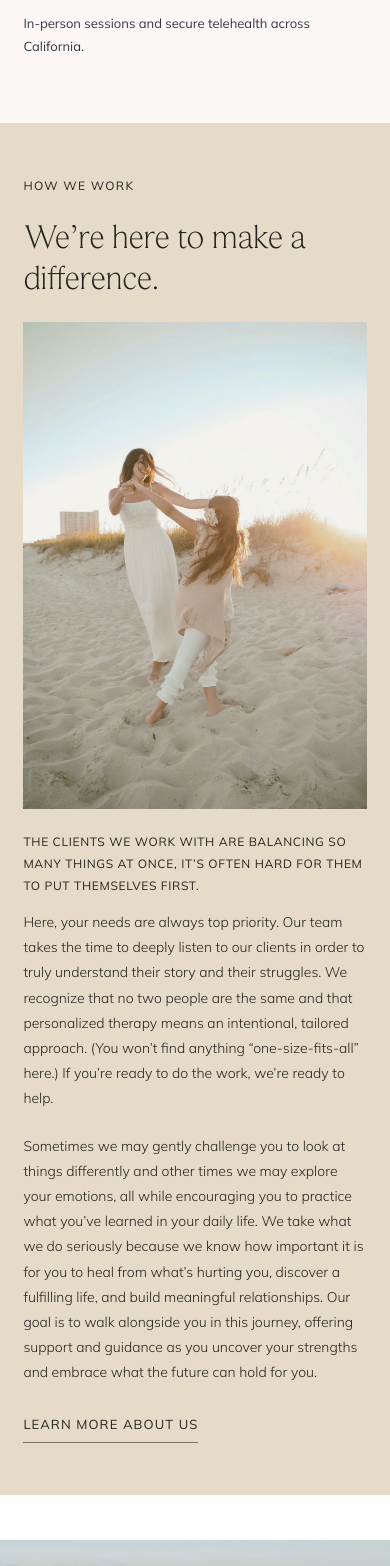
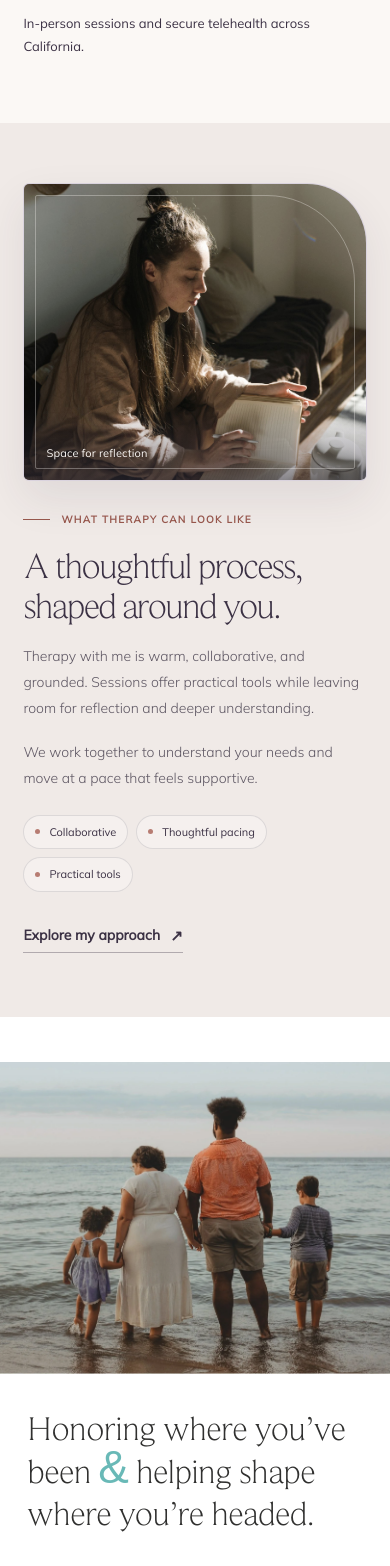
Before and after one commit to rudrakshkr/grow-my-therapy-website, a Next.js app: page / in a window 390 px wide. Shown: the part 6182-7748 px from the top of the page. Built offline with nearby package versions, Linux system fonts and the light colour scheme.

Commit message:
feat: redesign therapy process section

```diff
--- a/src/app/globals.css
+++ b/src/app/globals.css
@@ -1074,222 +1074,273 @@ a {
 }
 
 
-/* How We Work Section  */
-
-.how-work-section {
-  --how-grid-gutter: calc(4vw - 20px);
-  --how-container-width: min(1500px, calc(100vw - 8vw));
-  --how-cell-width: calc((1500px - 460px) / 24);
-
+/* Collaborative Therapy Process Section */
+
+.process-section {
+  --theme-plum: #3b3144;
+  --theme-ivory: #fbf8f5;
+  --theme-lavender: #eae3ed;
+  --theme-terracotta: #98584d;
+
+  width: 100%;
+  padding: clamp(70px, 8vw, 108px) clamp(24px, 6vw, 96px);
+  background: #f0eae7;
+  color: var(--theme-plum);
+}
+
+.process-inner {
+  display: grid;
+  grid-template-columns: minmax(0, 0.9fr) minmax(0, 1.1fr);
+  align-items: center;
+  gap: clamp(42px, 6vw, 82px);
+  width: 100%;
+  max-width: 1280px;
+  margin: 0 auto;
+}
+
+.process-visual {
   position: relative;
   width: 100%;
-  height: 100vh;
-  height: 100svh;
+  aspect-ratio: 0.84;
+  max-height: 580px;
+  margin: 0;
   overflow: hidden;
-  background: #e6dbc9;
-  color: #25231f;
-}
-
-.how-work-grid {
-  display: grid;
-  position: relative;
-  height: 100%;
-  grid-template-rows:
-    repeat(24, minmax(0, 1fr));
-  grid-template-columns:
-    minmax(var(--how-grid-gutter), 1fr)
-    repeat(24, minmax(0, var(--how-cell-width)))
-    minmax(var(--how-grid-gutter), 1fr);
-  column-gap: 20px;
-  row-gap: 11px;
-  overflow: clip;
-}
-
-.how-work-eyebrow {
-  grid-area: 4 / 3 / 6 / 15;
-  align-self: start;
-  margin: 0;
-  font-family: var(--font-muli), Arial, sans-serif;
-  font-size: 16px;
-  font-weight: 400;
-  line-height: 1.8;
-  letter-spacing: 1.3px;
-  text-transform: uppercase;
-}
-
-.how-work-heading {
-  grid-area: 8 / 3 / 10 / 20;
-  align-self: center;
-  margin: 0;
-  font-family: var(--font-beaufort-loaded), Georgia, serif;
-  font-size: clamp(40px, 3vw, 52px);
-  font-weight: 300;
-  line-height: 1.3;
-  letter-spacing: -0.5px;
-}
-
-.how-work-image {
-  grid-area: 3 / 22 / 23 / 27;
-  position: relative;
-  min-width: 0;
-  min-height: 0;
-  overflow: hidden;
-}
-
-.how-work-photo {
+  border-radius: 6px 100px 6px 6px;
+  background: var(--theme-lavender);
+}
+
+.process-photo {
   object-fit: cover;
-  object-position: 22% 46%;
-}
-
-.how-work-image-tint {
+  object-position: center;
+}
+
+.process-caption {
   position: absolute;
-  inset: 0;
-  pointer-events: none;
-  background: rgba(190, 174, 137, 0.14);
-}
-
-.how-work-left-copy {
-  grid-area: 11 / 3 / 20 / 11;
-  min-width: 0;
-  margin-right: 1rem;
-}
-
-.how-work-emphasis {
-  margin: 0 0 14px;
+  right: 0;
+  bottom: 0;
+  left: 0;
+  padding: 32px 20px 16px;
+  background: linear-gradient(
+    transparent,
+    rgb(48 43 54 / 55%)
+  );
+  color: var(--theme-ivory);
   font-family: var(--font-muli), Arial, sans-serif;
   font-size: 15px;
   font-weight: 400;
-  line-height: 1.8;
-  letter-spacing: 0.65px;
+  line-height: 1.6;
+}
+
+.process-content {
+  min-width: 0;
+  max-width: 650px;
+}
+
+.process-eyebrow {
+  display: flex;
+  align-items: center;
+  gap: 11px;
+  margin: 0 0 22px;
+  color: var(--theme-terracotta);
+  font-family: var(--font-muli), Arial, sans-serif;
+  font-size: 13px;
+  font-weight: 600;
+  line-height: 1.7;
+  letter-spacing: 0.13em;
   text-transform: uppercase;
 }
 
-.how-work-paragraph,
-.how-work-right-copy {
+.process-eyebrow::before {
+  width: 27px;
+  height: 1px;
+  flex: 0 0 27px;
+  background: var(--theme-terracotta);
+  content: "";
+}
+
+.process-heading {
+  max-width: 600px;
   margin: 0;
-  font-family: var(--font-muli), Arial, sans-serif;
-  font-size: 17px;
-  font-weight: 300;
-  line-height: 1.8;
-  letter-spacing: 0;
-}
-
-.how-work-right-copy {
-  grid-area: 11 / 11 / 20 / 19;
-  min-width: 0;
-}
-
-.how-work-cta {
-  grid-area: 21 / 3 / 23 / 19;
-  align-self: start;
-  justify-self: start;
-  display: inline-block;
-  width: max-content;
-  height: fit-content;
-  padding-bottom: 7px;
-  border-bottom: 1px solid #787267;
-  font-family: var(--font-muli), Arial, sans-serif;
-  font-size: 13px;
+  color: var(--theme-plum);
+  font-family: var(--font-beaufort-pro), Georgia, serif;
+  font-size: clamp(43px, 4.5vw, 65px);
+  font-weight: 300;
+  line-height: 1.08;
+  letter-spacing: -0.045em;
+  text-wrap: balance;
+}
+
+.process-description {
+  margin: 22px 0 0;
+  color: #5e5763;
+  font-family: var(--font-muli), Arial, sans-serif;
+  font-size: clamp(17px, 1.28vw, 19px);
+  font-weight: 300;
+  line-height: 1.9;
+}
+
+.process-principles {
+  display: flex;
+  flex-wrap: wrap;
+  gap: 10px;
+  margin-top: 28px;
+}
+
+.process-principles span {
+  display: inline-flex;
+  align-items: center;
+  gap: 9px;
+  padding: 9px 14px;
+  border: 1px solid;
+  border-color: rgb(59 49 68 / 13%);;
+  border-radius: 999px;
+  background: rgb(251 248 245 / 45%);
+  color: var(--theme-plum);
+  font-family: var(--font-muli), Arial, sans-serif;
+  font-size: 15px;
   font-weight: 400;
   line-height: 1.5;
-  letter-spacing: 1.1px;
-  text-transform: uppercase;
-  color: #25231f;
-  transition: opacity 180ms ease;
-}
-
-.how-work-cta:hover {
-  opacity: 0.6;
-}
-
-@media (min-width: 1025px) {
-  .how-work-eyebrow,
-  .how-work-heading,
-  .how-work-left-copy,
-  .how-work-right-copy,
-  .how-work-cta {
-    transform: translateX(-99px);
-  }
-}
-
-/* Tablet */
-@media (max-width: 1024px) {
-
-  .how-work-section {
-    height: auto;
-    min-height: 100svh;
-  }
-
-  .how-work-grid {
-    height: auto;
-    min-height: 100svh;
-    grid-template-rows: none;
-  }
-
-  .how-work-section {
-    padding: 64px 6%;
-  }
-
-  .how-work-grid {
-    display: flex;
-    flex-direction: column;
-    gap: 26px;
-    overflow: visible;
-  }
-
-  .how-work-eyebrow {
-    font-size: 12px;
-  }
-
-  .how-work-heading {
-    font-size: clamp(36px, 5vw, 46px);
-  }
-
-  .how-work-image {
-    width: 100%;
-    height: min(72vw, 600px);
-    min-height: 420px;
-  }
-
-  .how-work-left-copy,
-  .how-work-right-copy {
-    width: 100%;
-  }
-
-  .how-work-cta {
-    margin-top: 8px;
-  }
+
+  transition:
+    background-color 180ms ease,
+    border-color 180ms ease,
+    color 180ms ease;
+}
+
+.process-principles span::before {
+  content: "";
+  width: 5px;
+  height: 5px;
+  flex: 0 0 5px;
+  border-radius: 50%;
+  background: #b77c72;
+}
+
+.process-principles span:hover {
+  background: #fbf8f5;
+  border-color: #c9adae;
+  color: #754c55;
 }
 
 /* Mobile */
 @media (max-width: 640px) {
-  .how-work-section {
-    padding: 52px 6%;
-  }
-
-  .how-work-grid {
-    gap: 22px;
-  }
-
-  .how-work-heading {
-    font-size: clamp(34px, 8vw, 42px);
-    line-height: 1.2;
-  }
-
-  .how-work-image {
-    height: 125vw;
-    min-height: 0;
-    max-height: 580px;
-  }
-
-  .how-work-emphasis {
-    font-size: 12px;
-  }
-
-  .how-work-paragraph,
-  .how-work-right-copy {
+  .process-principles {
+    gap: 8px;
+    margin-top: 23px;
+  }
+
+  .process-principles span {
+    padding: 8px 11px;
+    font-size: 13px;
+  }
+}
+
+/* Accessibility */
+@media (prefers-reduced-motion: reduce) {
+  .process-principles span {
+    transition: none;
+  }
+}
+
+.process-link {
+  display: inline-flex;
+  align-items: center;
+  gap: 10px;
+  margin-top: 30px;
+  padding: 8px 0 5px;
+  border-bottom: 1px solid rgb(59 49 68 / 35%);
+  color: var(--theme-plum);
+  font-family: var(--font-muli), Arial, sans-serif;
+  font-size: 14px;
+  font-weight: 600;
+  line-height: 1.5;
+  transition:
+    color 180ms ease,
+    border-color 180ms ease;
+}
+
+.process-link span {
+  font-size: 15px;
+}
+
+.process-link:hover,
+.process-link:focus-visible {
+  color: var(--theme-terracotta);
+  border-color: var(--theme-terracotta);
+}
+
+/* Tablet */
+
+@media (max-width: 900px) {
+  .process-section {
+    padding: 72px 6%;
+  }
+
+  .process-inner {
+    grid-template-columns: minmax(0, 1fr);
+    gap: 30px;
+  }
+
+  .process-content {
+    max-width: 700px;
+  }
+
+  .process-heading {
+    font-size: clamp(40px, 6vw, 52px);
+  }
+
+  .process-visual {
+    max-height: 420px;
+    aspect-ratio: 1.6;
+    border-radius: 6px 70px 6px 6px;
+  }
+}
+
+/* Mobile */
+
+@media (max-width: 640px) {
+  .process-section {
+    padding: 60px 6% 64px;
+  }
+
+  .process-eyebrow {
+    margin-bottom: 19px;
+    font-size: 10px;
+  }
+
+  .process-heading {
+    font-size: clamp(36px, 9vw, 46px);
+    line-height: 1.1;
+  }
+
+  .process-description {
+    margin-top: 18px;
     font-size: 14px;
-    line-height: 1.8;
+    line-height: 1.85;
+  }
+
+  .process-visual {
+    aspect-ratio: 1.15;
+    max-height: none;
+    border-radius: 6px 60px 6px 6px;
+  }
+
+  .process-caption {
+    padding: 24px 15px 13px;
+    font-size: 11px;
+  }
+
+  .process-principles {
+    gap: 8px;
+    margin-top: 23px;
+  }
+
+  .process-principles span {
+    font-size: 11px;
+  }
+
+  .process-link {
+    margin-top: 25px;
   }
 }
 
@@ -3182,3 +3233,30 @@ a {
     transition: none;
   }
 }
+
+/* Premium refinements — therapy process section */
+
+.process-visual {
+  border: 1px solid rgb(59 49 68 / 9%);
+  box-shadow: 0 18px 44px rgb(59 49 68 / 9%);
+}
+
+/* Softer, more natural photographic treatment */
+.process-photo {
+  filter: brightness(1.09) saturate(0.86) contrast(0.97);
+}
+
+/* A discreet inner frame */
+.process-visual::after {
+  position: absolute;
+  inset: 11px;
+  border: 1px solid rgb(251 248 245 / 32%);
+  border-radius: 2px 88px 2px 2px;
+  content: "";
+  pointer-events: none;
+}
+
+.process-caption {
+  padding: 38px 22px 17px;
+  letter-spacing: 0.015em;
+}
--- a/src/app/page.tsx
+++ b/src/app/page.tsx
@@ -514,58 +514,56 @@ function OfficeSection() {
 
 function HowWeWorkSection() {
   return (
-    <section className="how-work-section" id="how-we-work">
-      <div className="how-work-grid">
-        <p className="how-work-eyebrow">HOW WE WORK</p>
+    <section
+      className="process-section"
+      id="how-we-work"
+      aria-labelledby="process-heading"
+    >
+      <div className="process-inner">
+        <figure className="process-visual">
+          <Image
+            src="/images/reflection-session.jpg"
+            alt="A person writing in a notebook in a cozy, sunlit room."
+            fill
+            sizes="(min-width: 901px) 42vw, 88vw"
+            className="process-photo"
+          />
+          <figcaption className="process-caption">
+            Space for reflection
+          </figcaption>
+        </figure>
 
-        <h2 className="how-work-heading">
-          We’re here to make a difference.
-        </h2>
-
-        <div className="how-work-image">
-          <Image
-            src="/images/how-we-work.jpg"
-            alt="A woman and child in white dresses dancing on a sandy beach at sunset"
-            fill
-            sizes="(min-width: 768px) 23vw, 100vw"
-            className="how-work-photo"
-          />
-          <div className="how-work-image-tint" aria-hidden="true" />
-        </div>
-
-        <div className="how-work-left-copy">
-          <p className="how-work-emphasis">
-            The clients we work with are balancing so many things at once,
-            it’s often hard for them to put themselves first.
+        <div className="process-content">
+          <p className="process-eyebrow">
+            What therapy can look like
           </p>
 
-          <p className="how-work-paragraph">
-            Here, your needs are always top priority. Our team takes the time
-            to deeply listen to our clients in order to truly understand their
-            story and their struggles. We recognize that no two people are
-            the same and that personalized therapy means an intentional,
-            tailored approach. (You won’t find anything “one-size-fits-all”
-            here.) If you’re ready to do the work, we’re ready to help.
+          <h2 id="process-heading" className="process-heading">
+            A thoughtful process, shaped around you.
+          </h2>
+
+          <p className="process-description">
+            Therapy with me is warm, collaborative, and grounded.
+            Sessions offer practical tools while leaving room for
+            reflection and deeper understanding.
           </p>
+
+          <p className="process-description">
+            We work together to understand your needs and move at
+            a pace that feels supportive.
+          </p>
+
+          <div className="process-principles">
+            <span>Collaborative</span>
+            <span>Thoughtful pacing</span>
+            <span>Practical tools</span>
+          </div>
+
+          <a className="process-link" href="#approach">
+            Explore my approach
+            <span aria-hidden="true">↗</span>
+          </a>
         </div>
-
-        <p className="how-work-right-copy">
-          Sometimes we may gently challenge you to look at things differently
-          and other times we may explore your emotions, all while encouraging
-          you to practice what you’ve learned in your daily life. We take what
-          we do seriously because we know how important it is for you to heal
-          from what’s hurting you, discover a fulfilling life, and build
-          meaningful relationships. Our goal is to walk alongside you in this
-          journey, offering support and guidance as you uncover your strengths
-          and embrace what the future can hold for you.
-        </p>
-
-        <a
-          className="how-work-cta"
-          href="/therapists-newbury-park"
-        >
-          Learn more about us
-        </a>
       </div>
     </section>
   );
```
Also changed, not shown: public/images/reflection-session.jpg (added).
